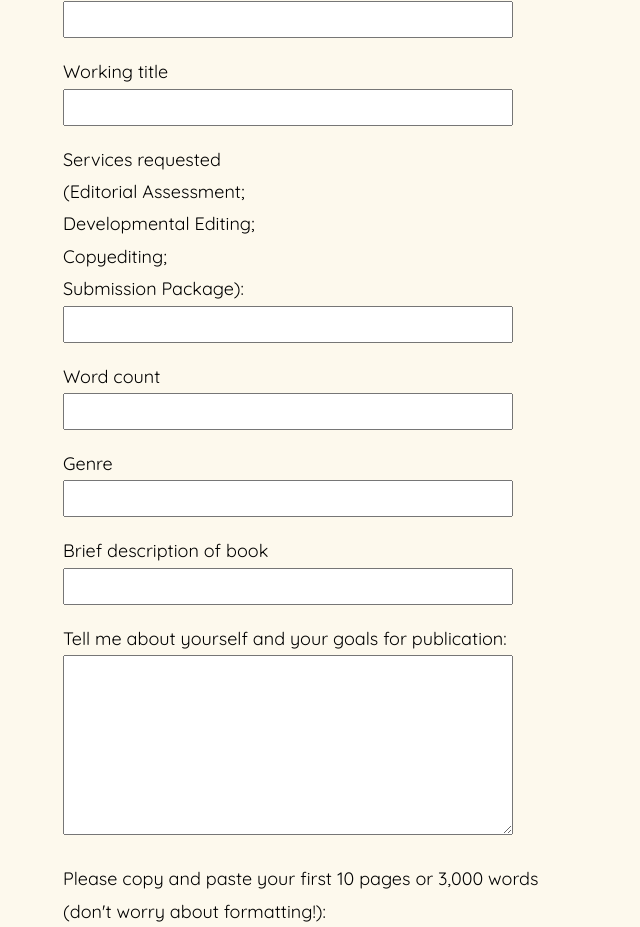
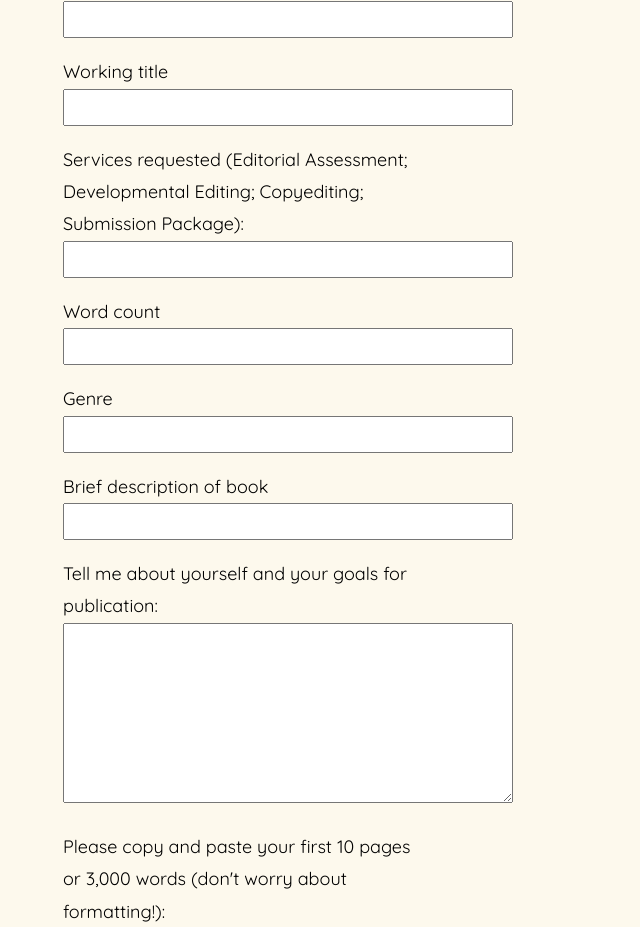
Before and after one commit to JLPinthecity/ema-barnes-website, a Next.js app: page /contact in a window 1280 px wide. Shown: the part 634-1561 px from the top of the page, without its empty margins (0-640 px from the left). Built offline with nearby package versions, Linux system fonts and the light colour scheme; a web font is replaced by a local one.

Commit message:
adjust label form width

```diff
--- a/pages/contact.js
+++ b/pages/contact.js
@@ -53,11 +53,8 @@ const Contact = () => {
 
         <div className={styles.field}>
           <label htmlFor="services">
-            Services requested
-            <br></br>(Editorial Assessment; <br></br>
-            Developmental Editing;<br></br>
-            Copyediting; <br></br>
-            Submission Package):
+            Services requested (Editorial Assessment; Developmental Editing;
+            Copyediting; Submission Package):
           </label>
           <br></br>
           <input type="text" name="services" />
@@ -91,8 +88,8 @@ const Contact = () => {
 
         <div className={styles.field}>
           <label htmlFor="excerpt">
-            Please copy and paste your first 10 pages or 3,000 words <br></br>
-            (don&apos;t worry about formatting!):
+            Please copy and paste your first 10 pages or 3,000 words (don&apos;t
+            worry about formatting!):
           </label>
           <br></br>
           <textarea type="text" name="excerpt" />
--- a/styles/Contact.module.css
+++ b/styles/Contact.module.css
@@ -10,6 +10,11 @@
     padding: 1rem;
 }
 
+
+.container label{
+    float: left;
+    width: 20rem;
+}
 .container h1{
     color:  rgb(0, 100, 52);
     font-size: 2.5rem;
```
